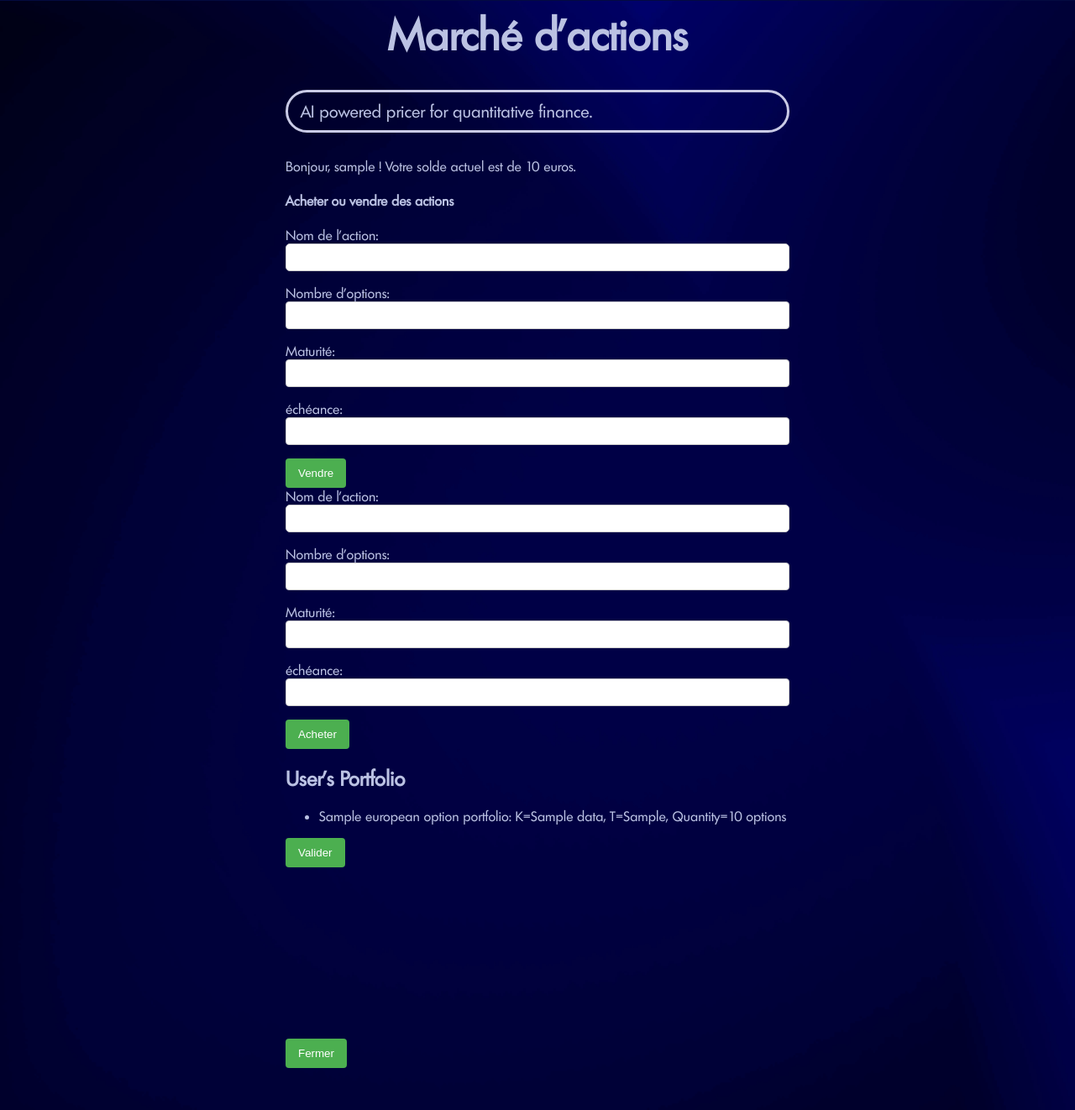
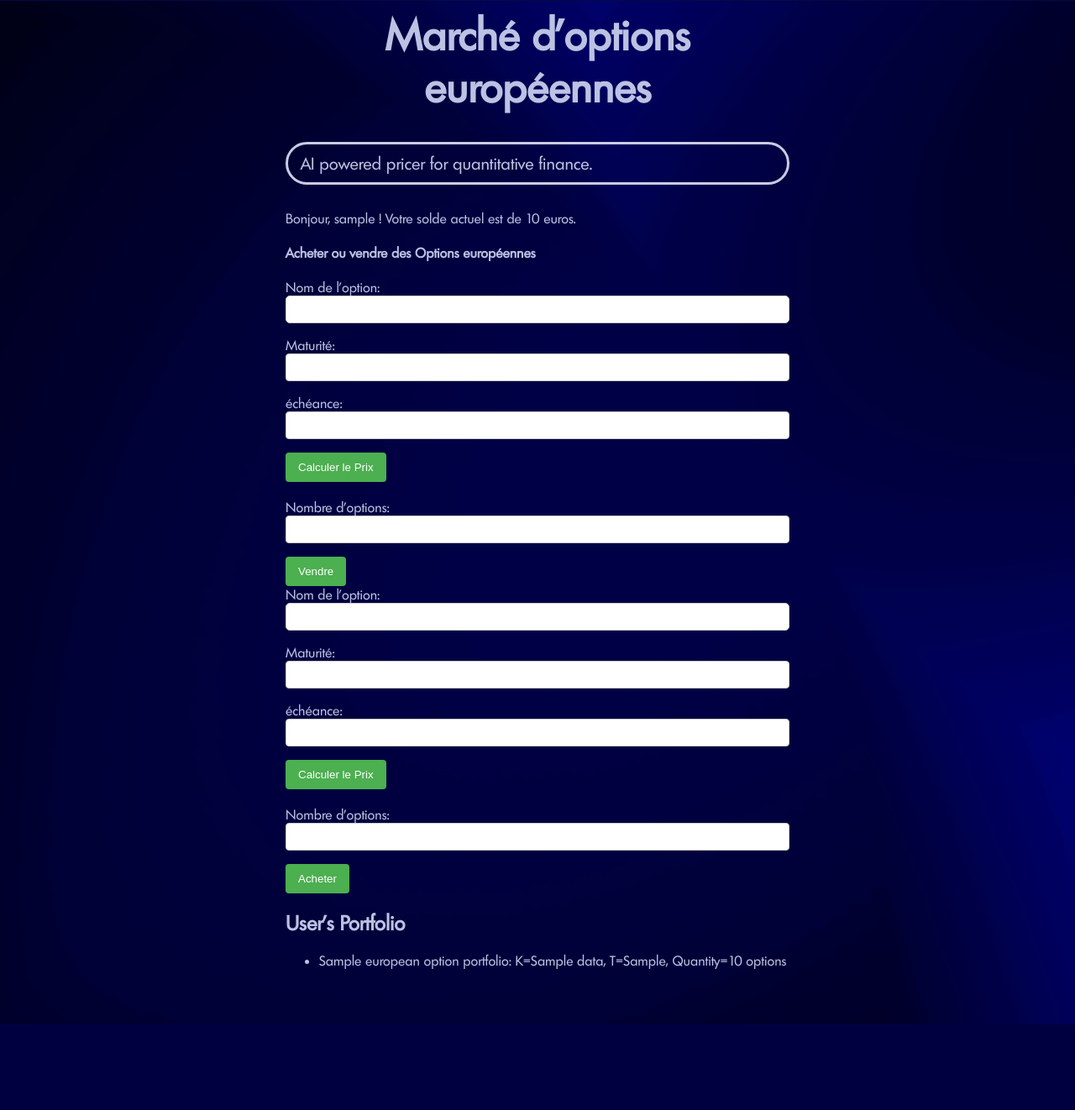
Before and after one commit to Projet-TDLOG-GCY/PROJET-GCYF, a Flask app: template templates/european.html in a window 1280 px wide. Shown: the part 39-1361 px from the top of the page at 84% size. After the commit the page ends 1259 px from the top, so only its background shows below. Run offline with Flask 3, Linux system fonts and the light colour scheme; the template is opened without the code that fills it: most values are stand-ins (such as "Sample title", 1, 10 or a date in 2020); a map, chart or similar area stays blank; parts of the project's set-up code (start-up, migrations or seed data) failed here and were passed over; some libraries are stand-ins or nearby versions.

Commit message:
affichage final

```diff
--- a/main.py
+++ b/main.py
@@ -665,11 +665,29 @@ def resultat_americaine(Echeance, Nom, Prix):
     S0=prix_actuelle(stock_name)
     print('S0 =' ,S0)
     sigma = prix_de_cloture_passé(stock_name)
-    resultat_americaine = american_call_option_price(S0, K, r, T, sigma, 300)
+    resultat_americaine = round(american_call_option_price(S0, K, r, T, sigma, 300), 1)
     print("resultat")
     print(resultat_americaine)
 
     return jsonify(resultat_americaine=resultat_americaine)
+
+@app.route('/prix_européen/<Echeance>/<Nom>/<Prix>')
+def resultat_europeen(Echeance, Nom, Prix):
+
+    K = int(Prix)
+    r = 0.05
+    T = int(Echeance)
+
+    stock_name = Nom
+
+    S0=prix_actuelle(stock_name)
+    print('S0 =' ,S0)
+    sigma = prix_de_cloture_passé(stock_name)
+    resultat_euro = round(american_call_option_price(S0, K, r, T, sigma, 300), 1)
+    print("resultat")
+    print(resultat_euro)
+
+    return jsonify(resultat_euro=resultat_euro)
 
 file_path = 'nouveau_actions.txt'
 
--- a/templates/european.html
+++ b/templates/european.html
@@ -2,7 +2,7 @@
 <html lang="fr">
 
 <head>
-    <title>Actions</title>
+    <title>Option_euro</title>
     <link rel="stylesheet" href="{{ url_for('static', filename='style.css') }}" />
     <link href="https://fonts.googleapis.com/css?family=Roboto&display=swap" rel="stylesheet">
 </head>
@@ -13,59 +13,20 @@
   <script src="https://code.jquery.com/jquery-3.5.1.slim.min.js"></script>
   <script src="https://cdn.jsdelivr.net/npm/@popperjs/core@2.9.2/dist/umd/popper.min.js"></script>
   <script src="https://stackpath.bootstrapcdn.com/bootstrap/4.5.2/js/bootstrap.min.js"></script>
-  </script>
   <script>
+    function calculatePrice_eur() {
+        var Nom = document.getElementById('option_name_buy_eur').value;
+        var Prix = document.getElementById('K_buy_eur').value;
+        var Echeance = document.getElementById('T_buy_eur').value;
 
-    var myChart;
-    var ctx
-
-    function afficherPopup() {
-      var Nom_Symbol = "";
-      var texteSaisi = "";
-
-      // Vérifiez si inputText2 est rempli
-      var texteSaisi2 = document.getElementById("inputText2").value.trim()
-        if (texteSaisi2 !== "") {
-          // Si inputText2 est rempli, appliquez la fonction nom_marque_to_symbol
-          Nom_Symbol = "Nom";
-          texteSaisi = texteSaisi2;
-      } else {
-          // Sinon, utilisez la valeur de inputText
-          Nom_Symbol = "Symbol";
-          texteSaisi = document.getElementById("inputText").value.toLowerCase();
-}
-
-      fetch(`/stock_data/${texteSaisi}/${Nom_Symbol}`)
+        fetch(`/prix_européen/${Echeance}/${Nom}/${Prix}`)
         .then(response => response.json())
         .then(data => {
-
-          if (myChart) {
-          myChart.destroy();
-           }
-
-          ctx = document.getElementById('stockChart').getContext('2d');
-          myChart = new Chart(ctx, {
-            type: 'line',
-            data: {
-              labels: data.labels,
-              datasets: [{
-                label: 'Cours de l\'action',
-                data: data.values,
-                borderColor: 'rgba(75, 192, 192, 1)',
-                borderWidth: 1
-              }]
-            },
-            options: {
-              // Configuration du graphique (titre, légende, axes, etc.)
-              // Vous pouvez personnaliser selon vos besoins
-            }
-          });
-          $('#myModal').modal('show');
-
-        });
+            document.getElementById('price').innerText = 'Prix: ' + data.resultat_americaine;
+        })
+        .catch(error => console.error('Error:', error));
     }
-
-  </script>
+    </script>
     <style>
       /* Ajoutez du CSS pour aligner les éléments côte à côte */
       .input-container {
@@ -157,7 +118,7 @@ color: white;
 
   <main id="main-container" class="main-container">
     <header class="header">
-      <h1 class="header-title">Marché d'actions</h1>
+      <h1 class="header-title">Marché d'options européennes</h1>
     </header>
     <section class="messages-container" id="messages-container">
       <div class="message">
@@ -169,16 +130,13 @@ color: white;
     <p>Bonjour, {{ username }} ! Votre solde actuel est de {{ balance }} euros.</p>
 
 
-    <h4>Acheter ou vendre des actions</h4>
+    <h4>Acheter ou vendre des Options européennes</h4>
 
     <!-- Formulaire pour acheter des actions -->
     <div class="sell_european_option">
       <form action="/sell_european_option" method="post">
-        <label for="option_name_sell_eur">Nom de l'action:</label>
+        <label for="option_name_sell_eur">Nom de l'option:</label>
         <input type="text" id="option_name_sell_eur" name="option_name_sell_eur" required>
-
-        <label for="number_of_option_sell_eur">Nombre d'options:</label>
-        <input type="number" id="number_of_option_sell_eur" name="number_of_option_sell_eur" required>
 
         <label for="Maturité">Maturité:</label>
         <input type="number" id="K_sell_eur" name="K_sell_eur" required>
@@ -186,23 +144,32 @@ color: white;
         <label for="échéance">échéance:</label>
         <input type="number" id="T_sell_eur" name="T_sell_eur" required>
 
+        <button type="button" onclick="calculatePrice_eur()">Calculer le Prix</button>
+        <span id="price"></span><br><br>
+
+        <label for="number_of_option_sell_eur">Nombre d'options:</label>
+        <input type="number" id="number_of_option_sell_eur" name="number_of_option_sell_eur" required>
+
         <button type="submit" class="button-primary" name="buy_button">Vendre</button>
       </form>
     </div>
 
     <div class="buy_european_option">
         <form action="/buy_european_option" method="post">
-          <label for="option_name_sell_eur">Nom de l'action:</label>
+          <label for="option_name_sell_eur">Nom de l'option:</label>
           <input type="text" id="option_name_buy_eur" name="option_name_buy_eur" required>
-
-          <label for="number_of_option_sell_eur">Nombre d'options:</label>
-          <input type="number" id="number_of_option_buy_eur" name="number_of_option_buy_eur" required>
 
           <label for="Maturité">Maturité:</label>
           <input type="number" id="K_buy_eur" name="K_buy_eur" required>
 
           <label for="échéance">échéance:</label>
           <input type="number" id="T_buy_eur" name="T_buy_eur" required>
+
+          <button type="button" onclick="calculatePrice_eur()">Calculer le Prix</button>
+          <span id="price"></span><br><br>
+
+          <label for="number_of_option_sell_eur">Nombre d'options:</label>
+          <input type="number" id="number_of_option_buy_eur" name="number_of_option_buy_eur" required>
 
           <button type="submit" name="buy_button">Acheter</button>
         </form>
@@ -254,49 +221,6 @@ color: white;
 {% endwith %}
 </div>
 
-
-<!-- Bouton pour afficher la pop-up en fonction du texte saisi -->
-<button class="btn btn-primary" onclick="afficherPopup()">Valider</button>
-    <script>
-      function getStockSuggestions(input) {
-        fetch(`/get_stock_suggestions?input=${input}`)
-          .then(response => response.json())
-          .then(suggestions => {
-            const suggestionsContainer = document.getElementById('suggestions-container');
-            suggestionsContainer.innerHTML = "";
-
-            // Créer un menu déroulant avec les suggestions
-            const select = document.createElement("select");
-            for (const suggestion of suggestions) {
-              const option = document.createElement("option");
-              option.value = suggestion;
-              option.text = suggestion;
-              select.appendChild(option);
-            }
-
-            // Ajouter le menu déroulant aux suggestionsContainer
-            suggestionsContainer.appendChild(select);
-          });
-      }
-    </script>
-    <!-- Modal (Pop-up) -->
-    <div class="modal fade" id="myModal">
-      <div class="modal-dialog modal-lg modal-dialog-centered">
-        <div class="modal-content">
-          <!-- Contenu de la pop-up -->
-          <div class="modal-dialog modal-lg modal-dialog-centered">
-            <div class="modal-content">
-              <div class="modal-body">
-                <canvas id="stockChart" width="400" height="200"></canvas>
-              </div>
-              <!-- Bouton pour fermer la pop-up -->
-              <div class="modal-footer">
-                <button type="button" class="btn btn-secondary" data-dismiss="modal">Fermer</button>
-              </div>
-            </div>
-          </div>
-        </div>
-  </main>
   <script src="{{ url_for('static', filename='prompt.js') }}"></script>
 </body>
 
```
Also changed, not shown: templates/american.html (+17 -14 lines), instance/users.db.
